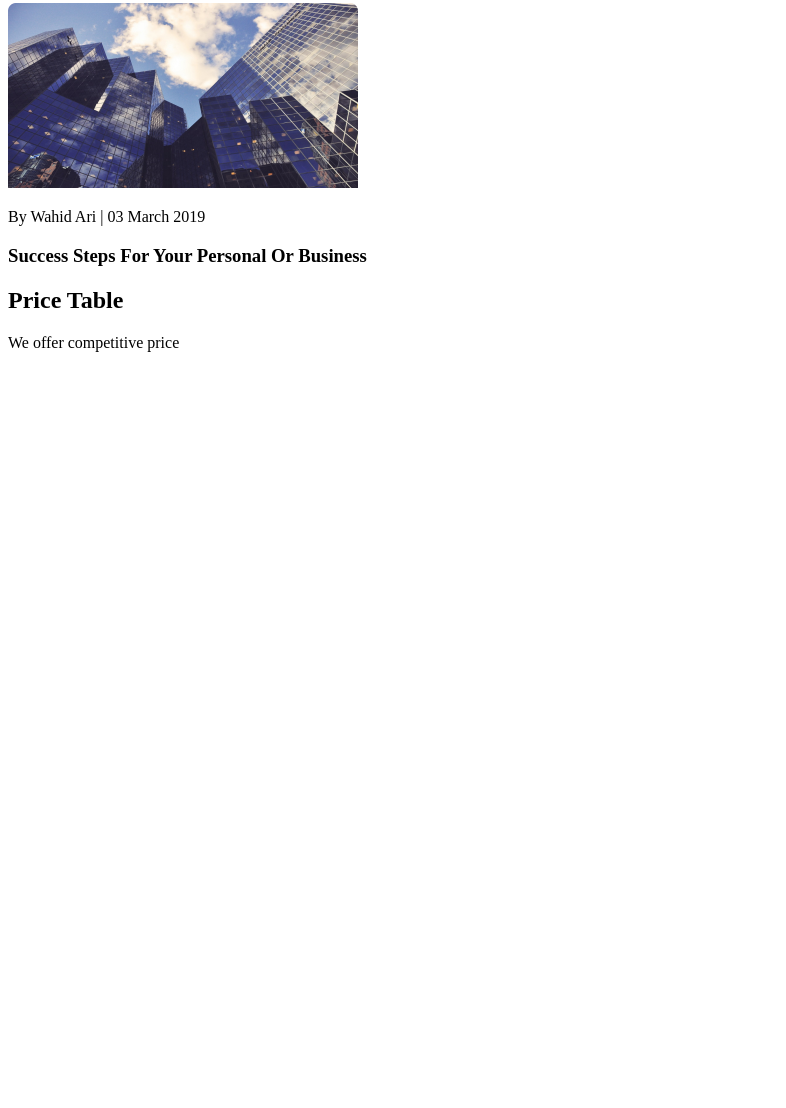
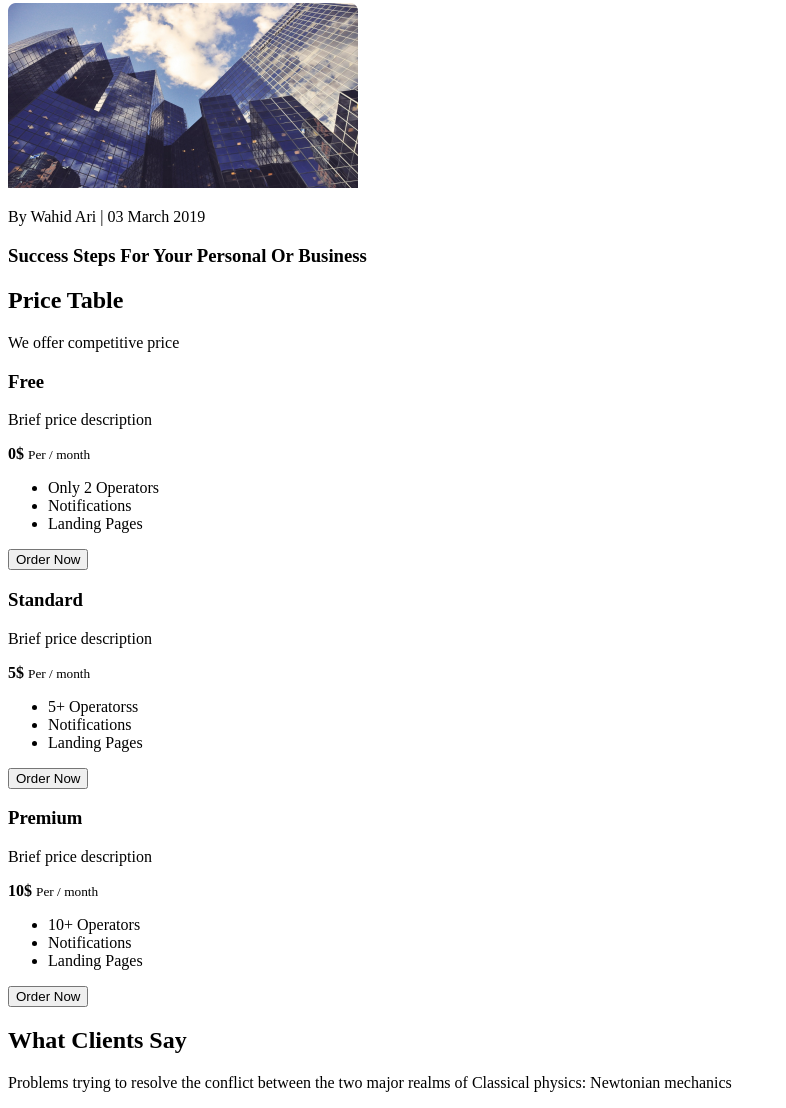
Before and after one commit to Roman-3005/blended-1module-html-g-css, a plain HTML site: page index.html in a window 1280 px wide. Shown: the part 5455-6563 px from the top of the page, without its empty margins (0-786 px from the left). Before the commit the page ends 5823 px from the top, so only its background shows below. Drawn offline with Linux system fonts and the light colour scheme.

Commit message:
add section Price Table

```diff
--- a/index.html
+++ b/index.html
@@ -30,8 +30,7 @@
       <button type="button">Sign Up</button>
     </header>
     <main>
-      <!--Work at the speed
-of thought-->
+      <!--Work at the speedof thought-->
       <section>
         <div>
           <h1>Work at the speed of thought</h1>
@@ -240,6 +239,65 @@ of thought-->
       <section>
         <h2>Price Table</h2>
         <p>We offer competitive price</p>
+
+        <div>
+          <article>
+            <h3>Free</h3>
+            <p>Brief price description</p>
+            <p>
+              <strong>0<span>$</span></strong> <small>Per / month</small>
+            </p>
+          </p>
+          <ul>
+            <li>Only 2 Operators</li>
+            <li>Notifications</li>
+            <li>Landing Pages</li>
+          </ul>
+          <button type="button">Order Now</button>
+          </article>
+        </div>
+
+        <div>
+          <article>
+            <h3>Standard</h3>
+            <p>Brief price description</p>
+            <p>
+              <strong>5<span>$</span></strong> <small>Per / month</small>
+            </p>
+          </p>
+          <ul>
+            <li>5+ Operatorss</li>
+            <li>Notifications</li>
+            <li>Landing Pages</li>
+          </ul>
+          <button type="button">Order Now</button>
+          </article>
+        </div>
+
+        <div>
+          <article>
+            <h3>Premium</h3>
+            <p>Brief price description</p>
+            <p>
+              <strong>10<span>$</span></strong> <small>Per / month</small>
+            </p>
+          </p>
+          <ul>
+            <li>10+ Operators</li>
+            <li>Notifications</li>
+            <li>Landing Pages</li>
+          </ul>
+          <button type="button">Order Now</button>
+          </article>
+        </div>
+
+      </section>
+      <!--What Clients Say-->
+      <section>
+        <h2>What Clients Say</h2>
+        <p>Problems trying to resolve the conflict between
+          the two major realms of Classical physics: Newtonian mechanics </p>
+
       </section>
     </main>
     <footer></footer>
```
